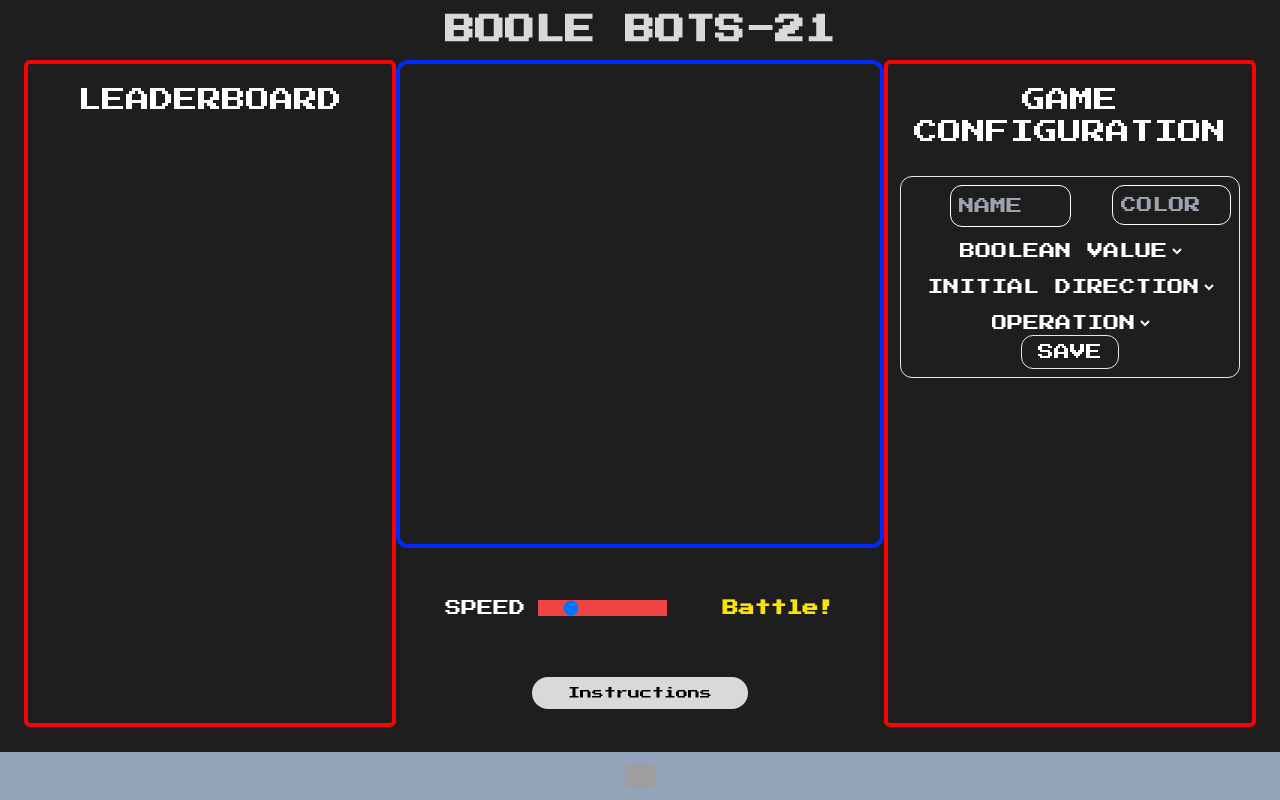
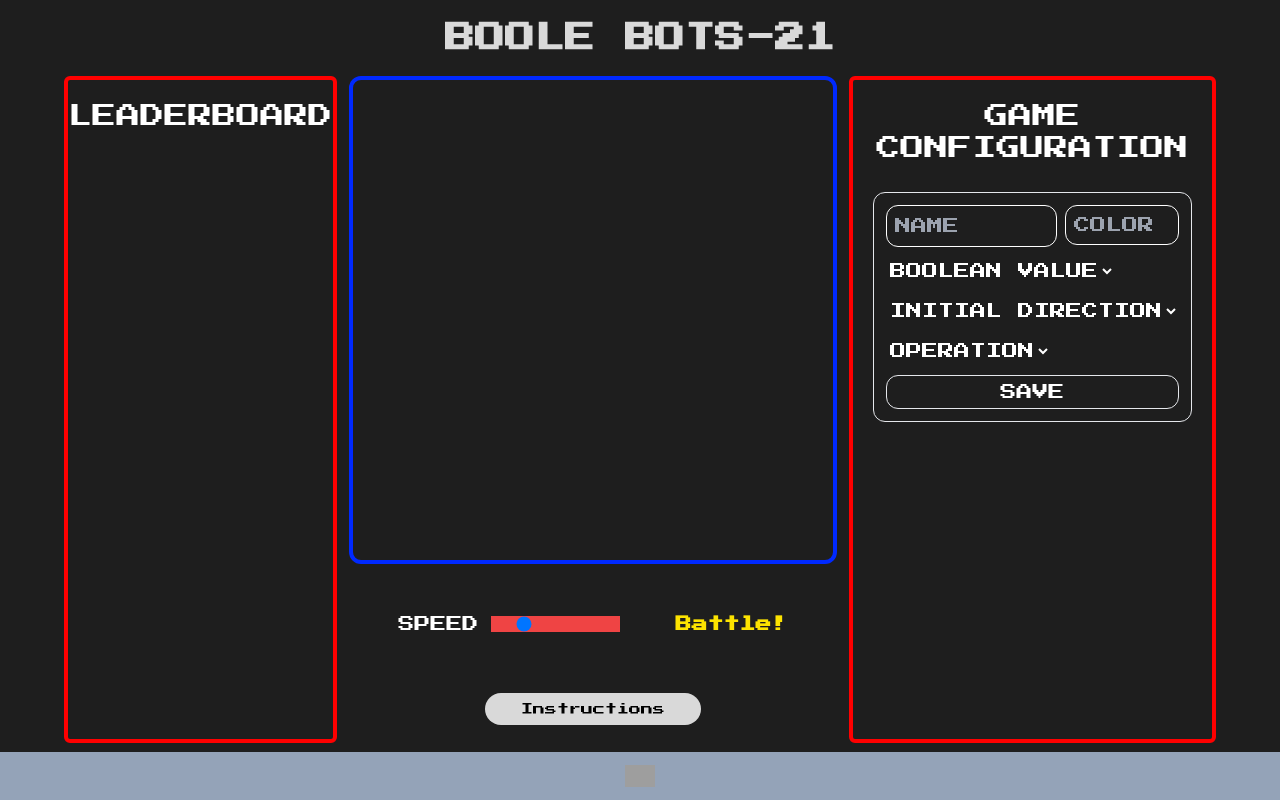
Before and after one commit to chingu-voyages/v44-tier2-team-21, a React (Vite) app: page / in a window 1280 px wide. Both pictures are taken after a click on the button "+ Add Bot". Built offline with nearby package versions, Linux system fonts and the light colour scheme; grey boxes are pictures that could not be loaded.

Commit message:
Update Styling

```diff
--- a/src/App.jsx
+++ b/src/App.jsx
@@ -1,33 +1,31 @@
-import { useState, useEffect } from 'react';
-import Modal from './components/Modal';
-import Arena from './components/Arena';
-import Controls from './components/Controls';
-import Footer from './components/Footer';
-import Header from './components/Header';
-import Scoreboard from './components/Scoreboard';
-import { BotProvider } from './context/botcontext/BotState';
-import './App.css';
+import { useState, useEffect } from "react";
+import Modal from "./components/Modal";
+import Arena from "./components/Arena";
+import Controls from "./components/Controls";
+import Footer from "./components/Footer";
+import Header from "./components/Header";
+import Scoreboard from "./components/Scoreboard";
+import { BotProvider } from "./context/botcontext/BotState";
+import "./App.css";
 
 const App = () => {
   const [isMobile, setIsMobile] = useState(false);
 
   useEffect(() => {
     const userAgent =
-      typeof window.navigator === 'undefined'
-        ? ''
-        : navigator.userAgent;
+      typeof window.navigator === "undefined" ? "" : navigator.userAgent;
     const mobileRegex =
       /Android|webOS|iPhone|iPad|iPod|BlackBerry|IEMobile|Opera Mini/i;
     setIsMobile(mobileRegex.test(userAgent));
   }, []);
 
   return (
-    <div className='app'>
+    <div className="app">
       {!isMobile && (
         <BotProvider>
-          <div className='App h-screen bg-[#1e1e1e] font-default'>
+          <div className="App h-screen bg-[#1e1e1e] font-default">
             <Header />
-            <div className='h-5/6 w-full justify-content flex'>
+            <div className="h-5/6 w-full px-16 justify-center space-x-3 flex">
               <Scoreboard />
               <Arena />
               <Controls />
@@ -38,9 +36,7 @@ const App = () => {
       )}
       {isMobile && (
         <Modal>
-          <p className='text-center'>
-            This app is for desktop use only.
-          </p>
+          <p className="text-center">This app is for desktop use only.</p>
         </Modal>
       )}
     </div>
--- a/src/components/AddedBots.jsx
+++ b/src/components/AddedBots.jsx
@@ -15,7 +15,7 @@ const AddedBots = ({ bot, hideEditForm, setHideEditForm, setCurrentBot }) => {
       <div
         className={`${
           bot.selected ? "border-red-500" : "border-white"
-        } bot-added border rounded-xl flex flex-row flex-grow my-2 p-2 items-center cursor-pointer`}
+        } bot-added border rounded-xl flex flex-row flex-grow m-2 p-2 items-center cursor-pointer `}
         key={bot.id}
         onClick={() => {
           const newBotData = botdata.map((elem) => {
@@ -37,9 +37,9 @@ const AddedBots = ({ bot, hideEditForm, setHideEditForm, setCurrentBot }) => {
         </div>
       </div>
       <div className="flex flex-shrink-0">
-        <h1 onClick={handleClick} className="ml-4 cursor-pointer">
-          EDIT
-        </h1>
+        <button onClick={handleClick} className="cursor-pointer">
+          <p className="text-sm">EDIT</p>
+        </button>
       </div>
     </div>
   );
--- a/src/components/Arena.jsx
+++ b/src/components/Arena.jsx
@@ -30,7 +30,7 @@ const Arena = () => {
     setIsAnimating((prev) => !prev);
   };
   return (
-    <div className="w-3/6 h-full bg-[#1e1e1e] text-[#FFFFFF] flex flex-col items-center">
+    <div className="w-3/6 h-full bg-transparent text-[#FFFFFF] flex flex-col items-center">
       <Canvas isAnimating={isAnimating} speed={parseInt(speed)} />
       <div>
         <div className="speed-battle my-12 flex justify-center items-center">
--- a/src/components/Controls.jsx
+++ b/src/components/Controls.jsx
@@ -54,7 +54,7 @@ const Controls = () => {
   };
 
   return (
-    <div className="mr-6 w-full h-full bg-[#1E1E1E] text-[#FFFFFF] text-center border-4 rounded-md border-[#FF0000] max-w-sm">
+    <div className="w-full h-full bg-transparent text-[#FFFFFF] text-center border-4 rounded-md border-[#FF0000] max-w-sm px-2">
       <h2 className="mb-7 text-2xl mt-5">GAME CONFIGURATION</h2>
       <h3 className="mb-3">{botdata?.length ? "Select Players" : ""}</h3>
       {/* displaying bot data */}
@@ -69,11 +69,13 @@ const Controls = () => {
           />
         );
       })}
+      {!hideEditForm && (
         <EditBots
           hideEditForm={hideEditForm}
           setHideEditForm={setHideEditForm}
           currentBot={currentBot}
         />
+      )}
       {!show && (
         <button
           onClick={handleClick}
@@ -90,28 +92,21 @@ const Controls = () => {
       {show && (
         <div className="panel-to-show-hide">
           <form
-            className="bot-config border rounded-xl p-2 mt-5 mx-3"
+            className="bot-config border rounded-xl p-3 mt-5 mx-3 flex flex-col items-start"
             onSubmit={handleSubmit}
           >
-            <div className="icon-and-name  flex flex-row">
+            <div className="icon-and-name flex flex-row w-full items-start justify-between mb-1">
               <label htmlFor="name" className="hidden">
                 name
               </label>
-              <div>
               <input
                 required
                 type="text"
                 placeholder="NAME"
-                  className="w-3/5 p-2 border border-white rounded-xl bg-transparent"
+                className="w-3/5 p-2 mr-2 border border-white rounded-xl bg-transparent"
                 maxLength={10}
                 onChange={(e) => setName(e.target.value)}
               />
-                {isNameUnavailable() ? (
-                  <p className="text-xs text-red-500">
-                    this name is already in use
-                  </p>
-                ) : null}
-              </div>
 
               <label htmlFor="color" className="hidden">
                 Color
@@ -119,11 +114,16 @@ const Controls = () => {
               <input
                 type="text"
                 placeholder="COLOR"
-                className="w-3/5 p-2 border border-white rounded-xl bg-transparent h-10"
+                className="w-2/5 p-2 border border-white rounded-xl bg-transparent h-10"
                 ref={colorRef}
               />
             </div>
-            <div className="bool form-group m-3">
+            {isNameUnavailable() ? (
+              <p className="text-xs text-red-500 text-start">
+                this name is already in use
+              </p>
+            ) : null}
+            <div className="bool form-group my-2">
               <label htmlFor="bool" className="hidden">
                 BOOLEAN VALUE
               </label>
@@ -141,7 +141,7 @@ const Controls = () => {
                 <option defaultValue="1">1</option>
               </select>
             </div>
-            <div className="init-direction form-group m-3">
+            <div className="init-direction form-group my-2">
               <label htmlFor="init-direction" className="hidden">
                 INITIAL DIRECTION
               </label>
@@ -161,7 +161,7 @@ const Controls = () => {
                 <option defaultValue="west">WEST</option>
               </select>
             </div>
-            <div className="operation form-group">
+            <div className="operation form-group my-2">
               <label htmlFor="operation" className="hidden">
                 OPERATION
               </label>
@@ -182,7 +182,7 @@ const Controls = () => {
               </select>
             </div>
             <button
-              className="border rounded-xl px-4 py-1"
+              className="w-full border rounded-xl px-4 py-1 mt-1"
               type="submit"
               disabled={isNameUnavailable()}
             >
--- a/src/components/EditBots.jsx
+++ b/src/components/EditBots.jsx
@@ -55,24 +55,23 @@ const EditBots = ({ hideEditForm, setHideEditForm, currentBot }) => {
 
   return (
     <form
-      className="bot-config border rounded-xl p-2 mt-5 mx-3"
+      className="bot-config border rounded-xl p-3 mt-5 mx-3 flex flex-col items-start"
       hidden={hideEditForm}
       onSubmit={handleSubmit}
     >
-      <div className="icon-and-name  flex flex-row">
+      <div className="icon-and-name flex flex-row w-full items-start justify-between mb-1">
         <label htmlFor="name" className="hidden">
           name
         </label>
-        <div>
+
         <input
           type="text"
           placeholder="NAME"
-            className="w-3/5 p-2 border border-white rounded-xl bg-transparent"
+          className="w-3/5 p-2 mr-2 border border-white rounded-xl bg-transparent"
           maxLength={10}
           value={botName}
           onChange={(e) => setName(e.target.value)}
         />
-        </div>
 
         <label htmlFor="color" className="hidden">
           Color
@@ -80,12 +79,12 @@ const EditBots = ({ hideEditForm, setHideEditForm, currentBot }) => {
         <input
           type="text"
           placeholder="COLOR"
-          className="w-3/5 p-2 border border-white rounded-xl bg-transparent h-10"
+          className="w-2/5 p-2 border border-white rounded-xl bg-transparent h-10"
           value={botColor}
           onChange={(e) => setColor(e.target.value)}
         />
       </div>
-      <div className="bool form-group m-3">
+      <div className="bool form-group my-2">
         <label htmlFor="bool" className="hidden">
           BOOLEAN VALUE
         </label>
@@ -103,7 +102,7 @@ const EditBots = ({ hideEditForm, setHideEditForm, currentBot }) => {
           <option defaultValue="1">1</option>
         </select>
       </div>
-      <div className="init-direction form-group m-3">
+      <div className="init-direction form-group my-2">
         <label htmlFor="init-direction" className="hidden">
           INITIAL DIRECTION
         </label>
@@ -123,7 +122,7 @@ const EditBots = ({ hideEditForm, setHideEditForm, currentBot }) => {
           <option defaultValue="west">WEST</option>
         </select>
       </div>
-      <div className="operation form-group">
+      <div className="operation form-group my-2">
         <label htmlFor="operation" className="hidden">
           OPERATION
         </label>
@@ -143,13 +142,15 @@ const EditBots = ({ hideEditForm, setHideEditForm, currentBot }) => {
           <option defaultValue="NOR">NOR</option>
         </select>
       </div>
+      <div className="buttons">
         <button className="border rounded-xl px-4 py-1">SAVE</button>
         <button
-        className="border rounded-xl px-4 py-1 bg-red-600"
+          className="ml-2 border rounded-xl px-4 py-1 bg-red-600"
           onClick={handleDelete}
         >
           DELETE
         </button>
+      </div>
     </form>
   );
 };
--- a/src/components/Header.jsx
+++ b/src/components/Header.jsx
@@ -1,6 +1,6 @@
 const Header = () => {
   return (
-    <div className='text-center text-3xl font-bold bg-[#1E1E1E] text-[#D9D9D9] py-3 sticky top-0 w-full'>
+    <div className="text-center text-3xl mx-auto font-bold bg-transprent text-[#D9D9D9] py-5 sticky top-0 w-full">
       <h1>BOOLE BOTS-21</h1>
     </div>
   );
--- a/src/components/Scoreboard.jsx
+++ b/src/components/Scoreboard.jsx
@@ -22,7 +22,7 @@ const Scoreboard = ({ scores }) => {
   }, [JSON.stringify(data.botdata)]);
 
   return (
-    <div className="ml-6 w-full h-full bg-[#1E1E1E] text-[#FFFFFF] text-center border-4 rounded-md border-[#FF0000] max-w-sm">
+    <div className="w-full h-full bg-transparent text-[#FFFFFF] text-center border-4 rounded-md border-[#FF0000] max-w-sm">
       <h2 className="mb-7 text-2xl mt-5">LEADERBOARD</h2>
       <LeaderBots data={leaderData} />
     </div>
```
Lines whose indentation alone changed are shown as unchanged.
